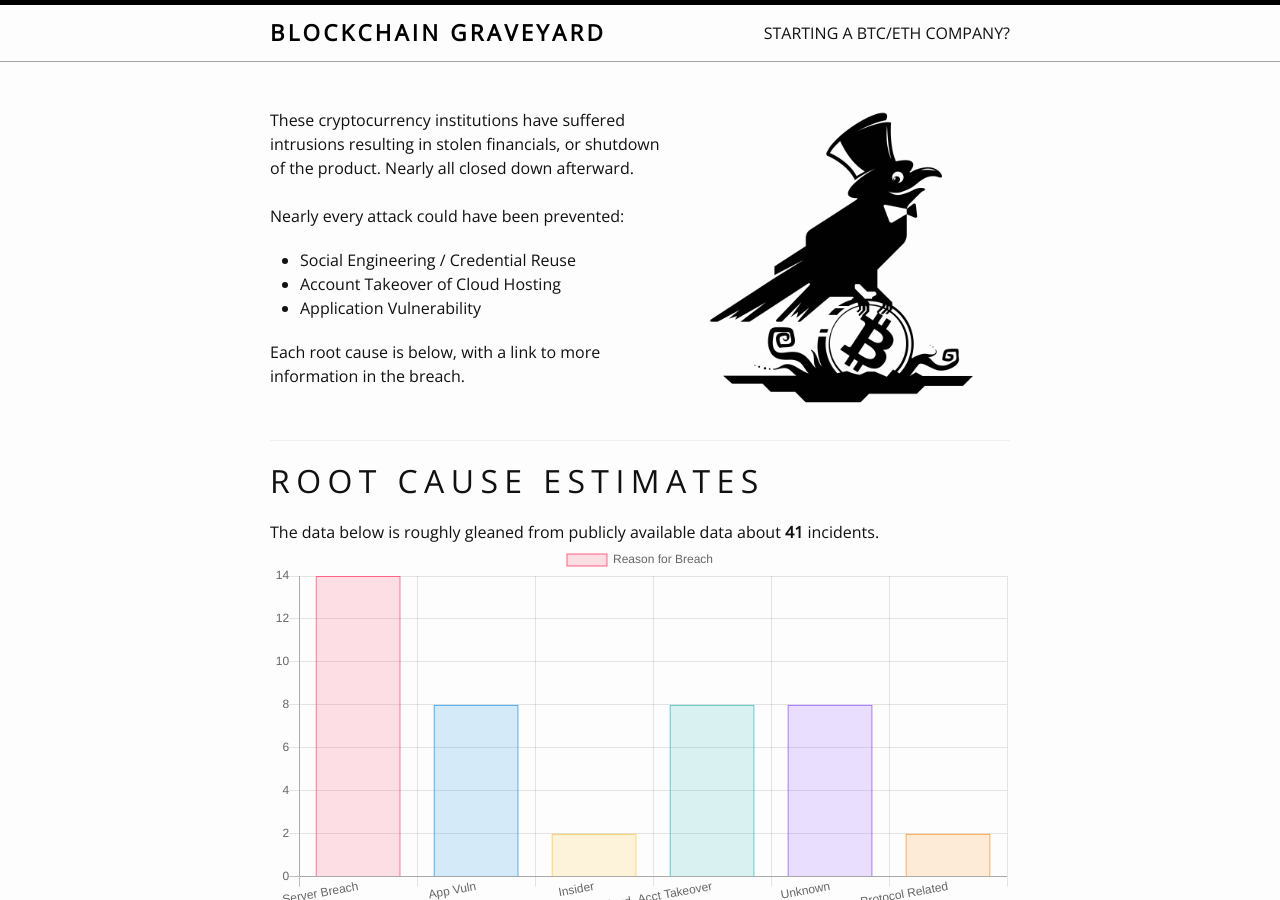
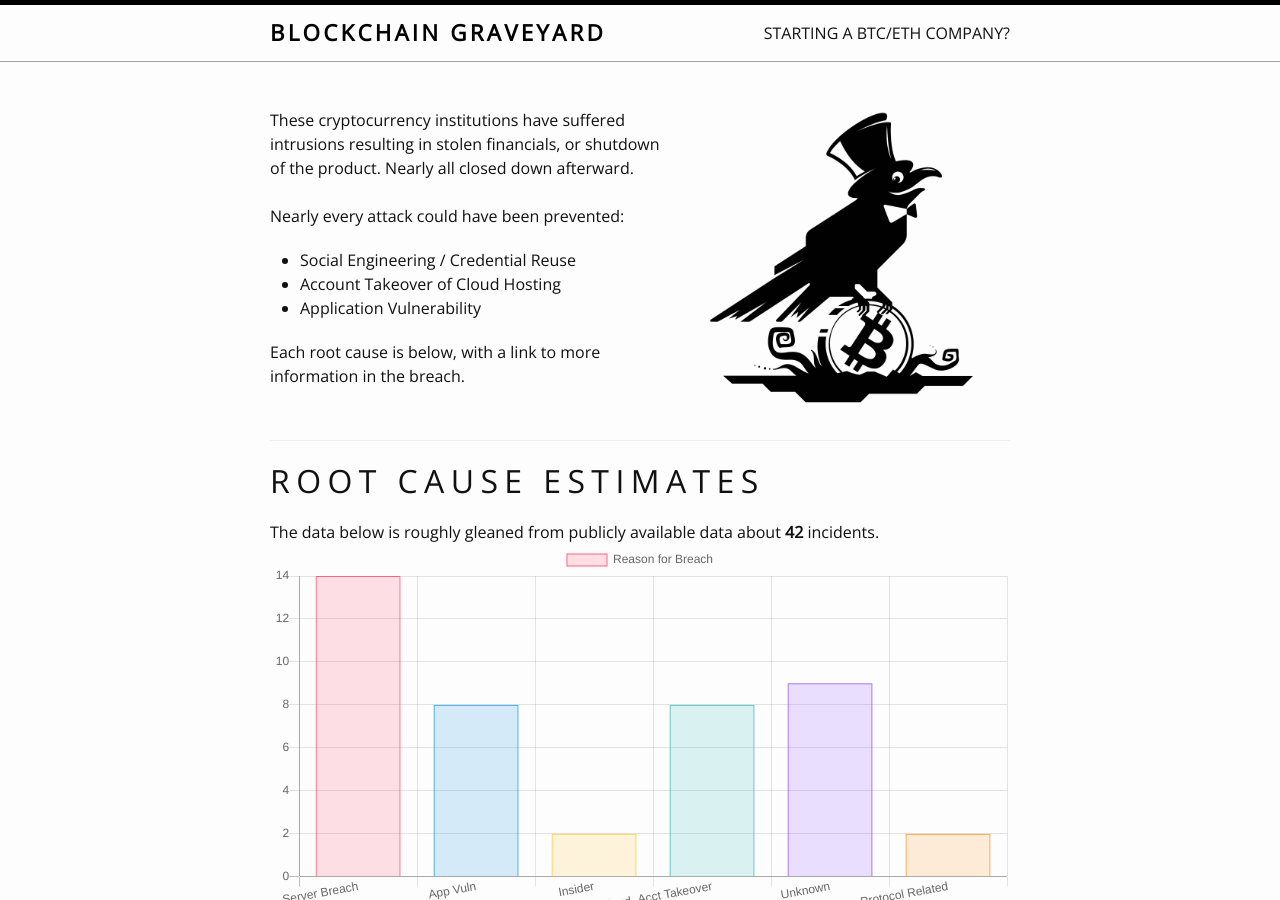
Before and after one commit to magoo/Blockchain-Graveyard, a Jekyll site: the page built from index.html, in a window 1280 px wide and 900 px high. Built offline with Jekyll 4.4.1, drawn with Linux system fonts in a browser that asks for light colours; nearby versions of some CDN libraries.

Commit message:
Completing changes

```diff
--- a/_includes/chart.html
+++ b/_includes/chart.html
@@ -7,7 +7,7 @@ var myChart = new Chart(ctx, {
         labels: ["Server Breach", "App Vuln", "Insider", "Cloud  Acct Takeover", "Unknown", "Protocol Related"],
         datasets: [{
             label: 'Reason for Breach',
-            data: [14, 8, 2, 8, 8, 2],
+            data: [14, 8, 2, 8, 9, 2],
             backgroundColor: [
                 'rgba(255, 99, 132, 0.2)',
                 'rgba(54, 162, 235, 0.2)',
--- a/index.html
+++ b/index.html
@@ -29,7 +29,7 @@ layout: default
 
   <div class="section">
     <h1 class="section-header">Root Cause Estimates</h1>
-    The data below is roughly gleaned from publicly available data about <b>41</b> incidents.
+    The data below is roughly gleaned from publicly available data about <b>42</b> incidents.
 
     {% include chart.html %}
   </div>
```
Also changed, not shown: 1 other file.
